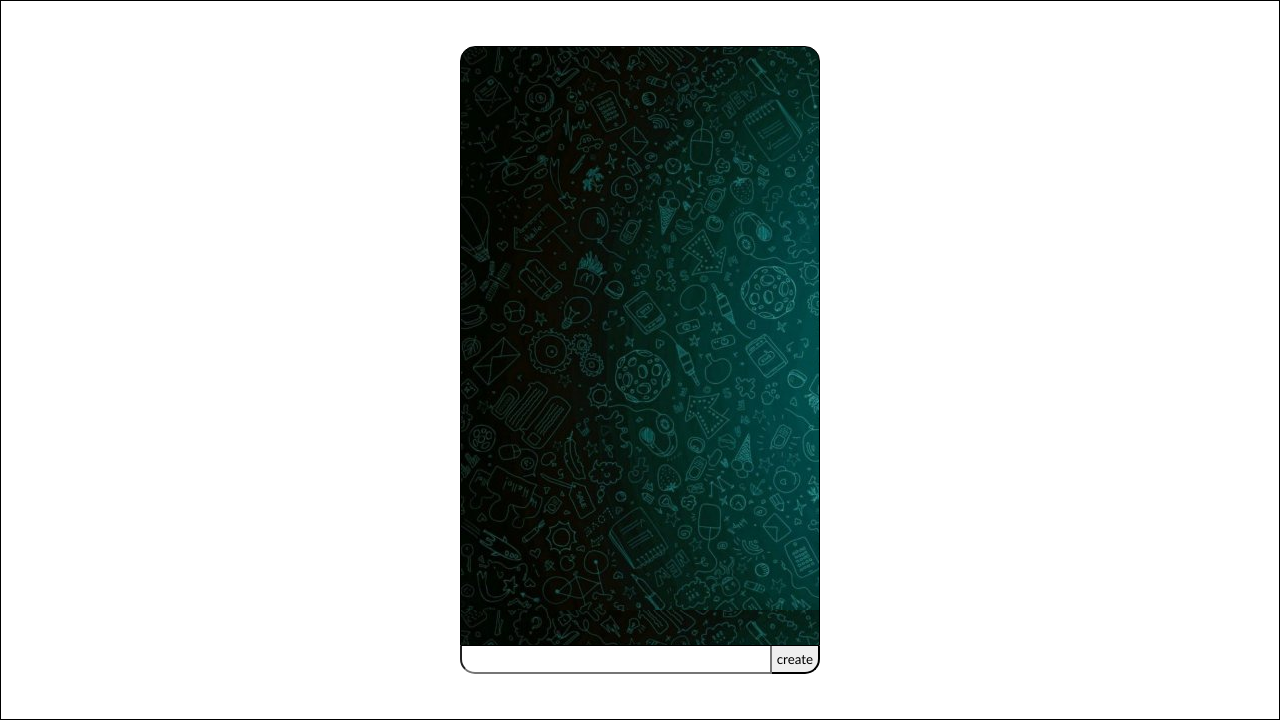
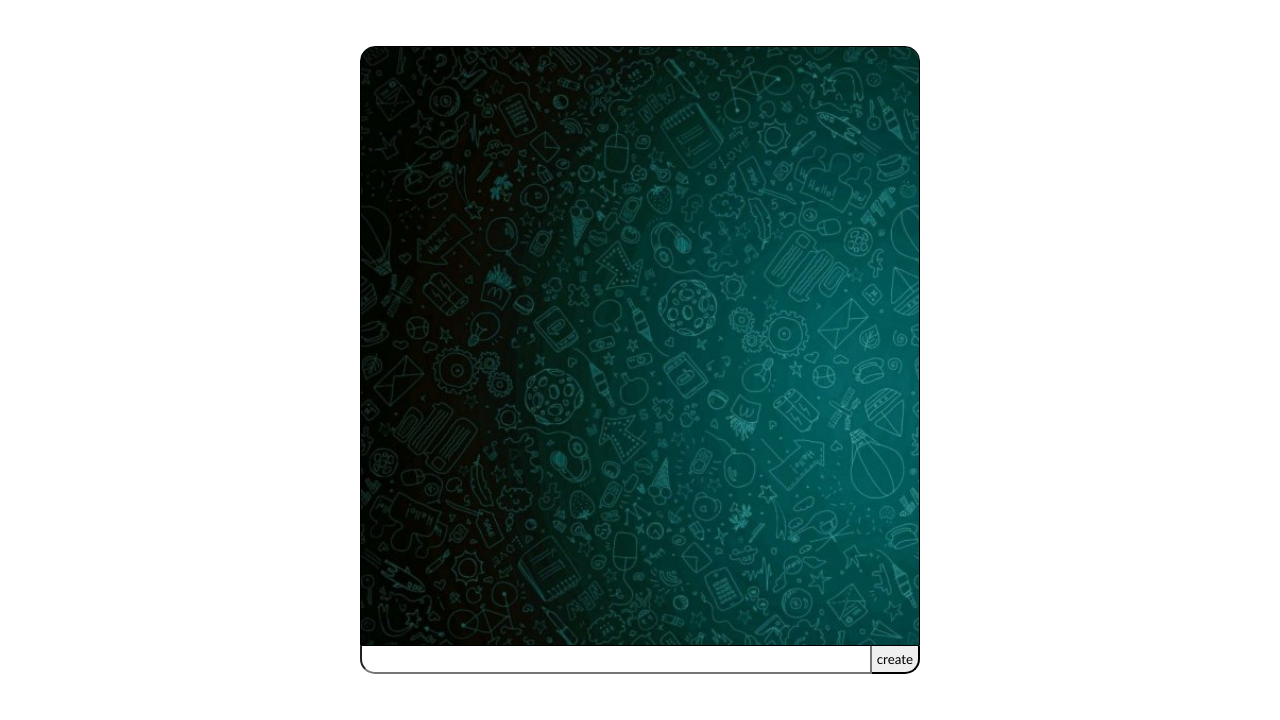
Before and after one commit to Vladik56732/PigeonPost, a plain HTML site: page index.html in a window 1280 px wide. Shown: the part 80-800 px from the top of the page. Drawn offline with Linux system fonts and the light colour scheme.

Commit message:
Update style.css

```diff
--- a/style.css
+++ b/style.css
@@ -19,9 +19,10 @@ header {
 }
 
 .whatsapp20 {
-    width: 100%;
+    max-width: 600px;
+    padding: 0 20px;
     height: 90vh;
-    border: 1px solid black;
+    margin: 0 auto;
     display: flex;
     align-items: center;
     justify-content: center;
@@ -43,9 +44,10 @@ header {
 }
 
 .dialog {
-    width: 600px;
-    max-width: 360px;
+    width: 100%;
     height: 600px;
+    min-width: 320px;
+    margin-top: 20px;
     border: 1px solid black;
     display: flex;
     align-items: flex-end;
@@ -55,6 +57,7 @@ header {
     border-top-left-radius: 15px;
     border-top-right-radius: 15px;
     background-image: url('chatBackground.jpg');
+    background-size: cover;
 }
 
 .myMessage, .yourMessage {
@@ -93,9 +96,10 @@ header {
 }
 
 .vvod {
-    width: 600px;
-    max-width: 360px;
+    width: 100%;
+    min-width: 320px;
     display: flex;
+    margin-bottom: 20px;
 }
 
 .vvod button {
```
